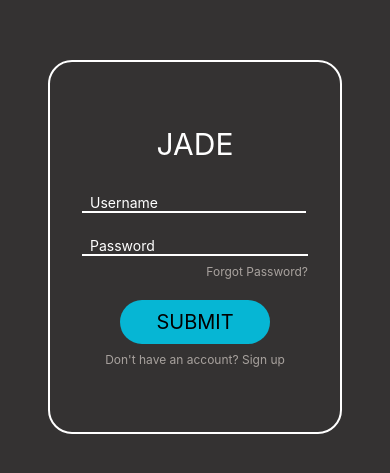
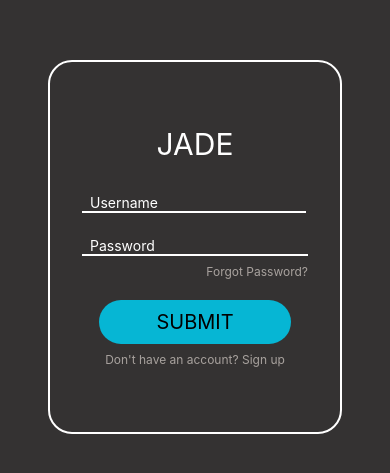
Before and after one commit to Rutuja1099/SPE_finalProject, a React Native app in the folder SPE_final/: screen /Login in a window 390 px wide. Shown: the part 175-648 px from the top of the page. Built offline with nearby package versions, Linux system fonts and the light colour scheme.

Commit message:
backend folder structure

```diff
--- a/SPE_final/screens/Login.js
+++ b/SPE_final/screens/Login.js
@@ -1,11 +1,16 @@
 import { Pressable, SafeAreaView, StyleSheet, Text, TextInput, View } from 'react-native';
 import Icon from 'react-native-vector-icons/FontAwesome';
 import { useNavigation } from '@react-navigation/native';
+import { ScrollView } from 'react-native-web';
+import { useState } from 'react';
 
 const Login = () => {
 
 
     const navigation = useNavigation();
+
+    const [username, setUsername] = useState("");
+    const [password, setPassword] = useState("");
 
     const navigateMain = () => {
         navigation.navigate("UserInput");
@@ -14,6 +19,7 @@ const Login = () => {
     return (
 
         <View className = "bg-[#343232] flex-1 justify-center items-center">
+
             <View className="text-white border-2 border-white rounded-3xl px-8 py-16">
                 <View className="flex items-center mb-8">
                     <Text className="text-white text-3xl">JADE</Text>
@@ -23,12 +29,14 @@ const Login = () => {
                     <TextInput
                         placeholder = "Username"
                         placeholderTextColor="#fff"
-                        className = "border-b-2 border-white pl-2 mb-6 w-56"
+                        className = "border-b-2 border-white pl-2 mb-6 w-56 text-white"
+                        onChangeText={(text) => setUsername(text)}
                     />
                     <TextInput
                         placeholder = "Password"
                         placeholderTextColor="#fff"
-                        className = "border-b-2 border-white pl-2 mb-2"
+                        className = "border-b-2 border-white pl-2 mb-2 text-white"
+                        onChangeText={(text) => setPassword(text)}
                     />
                 </View>
 
@@ -38,8 +46,8 @@ const Login = () => {
                     </Pressable>
                 </View>
 
-                <Pressable className = "flex self-center bg-cyan-500 px-9 py-2 rounded-3xl" onPress={()=>navigateMain()}>
-                    <Text className="text-black text-xl">SUBMIT</Text>
+                <Pressable className = "flex self-center bg-cyan-500 px-9 py-2 rounded-3xl w-48" onPress={()=>navigateMain()}>
+                    <Text className="text-black text-xl self-center">SUBMIT</Text>
                 </Pressable>
                 <Pressable className="flex justify-center items-center mt-2">
                     <Text className="text-stone-400 text-xs">Don't have an account? Sign up</Text>
```
Also changed, not shown: 1 other file (tests, documents, lock files or other folders).
